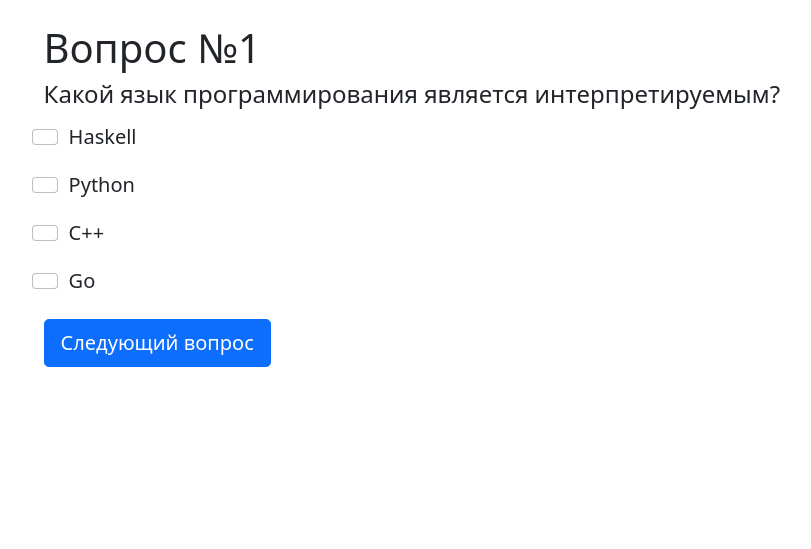
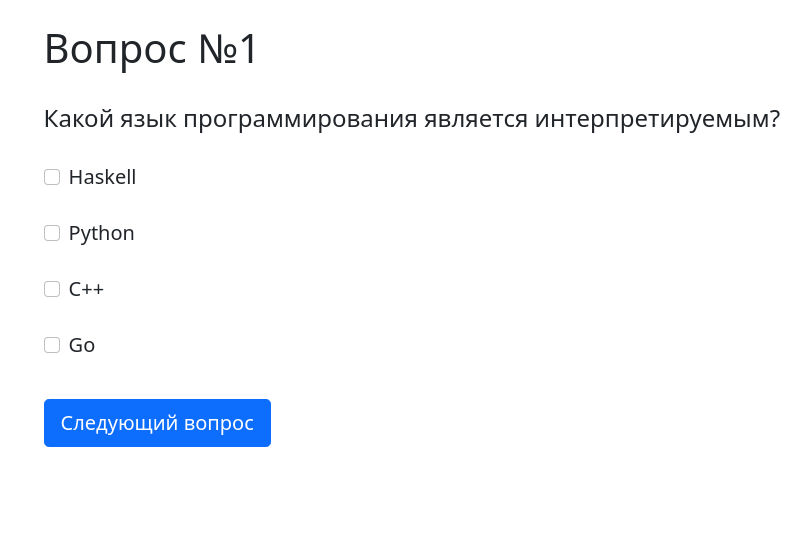
Before and after one commit to VictoriaKhilkoVivi/django-quiz, a Django app: page /1/1/ in a window 1280 px wide. Shown: the part 77-626 px from the top of the page, without its empty margins (94-905 px from the left). Run offline with Django 3.2, Linux system fonts and the light colour scheme; data comes from the database, SQL or seed files in the repository.

Commit message:
[Change] css

```diff
--- a/questions/templates/questions/question.html
+++ b/questions/templates/questions/question.html
@@ -5,16 +5,17 @@
 
 <form action="" method="post">
     {% csrf_token %}
-    <div class="row"><h1>Вопрос №{{ number_question }}</h1></div>
-    <div class="row"><h4>{{ question.text }}</h4></div>
+    <h1>Вопрос №{{ number_question }}</h1>
+<br/>
+    <h4>{{ question.text }}</h4>
+<br/>
 {% for choice in choices %}
-    <div class="row py-2">
-        <input type="checkbox"
-               class="form-check-input"
-               id="{{ choice.id }}"
-               name="{{ forloop.counter }}"
-               value="{{ choice.id }}"> <div class="question"><h5>{{ choice.text }}</h5></div>
-    </div>
+    <input type="checkbox"
+           class="form-check-input"
+           id="{{ choice.id }}"
+           name="{{ forloop.counter }}"
+           value="{{ choice.id }}"> <div class="question"><h5>{{ choice.text }}</h5></div>
+    <br/>
 {% endfor %}
 
 {% if finish %}
```
